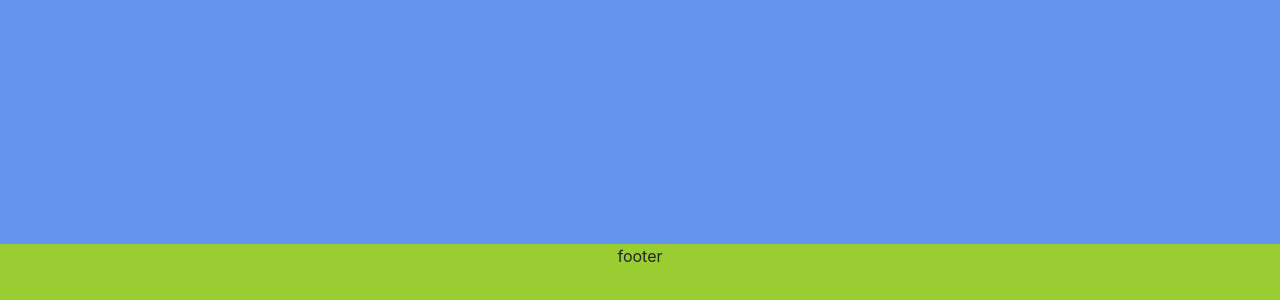
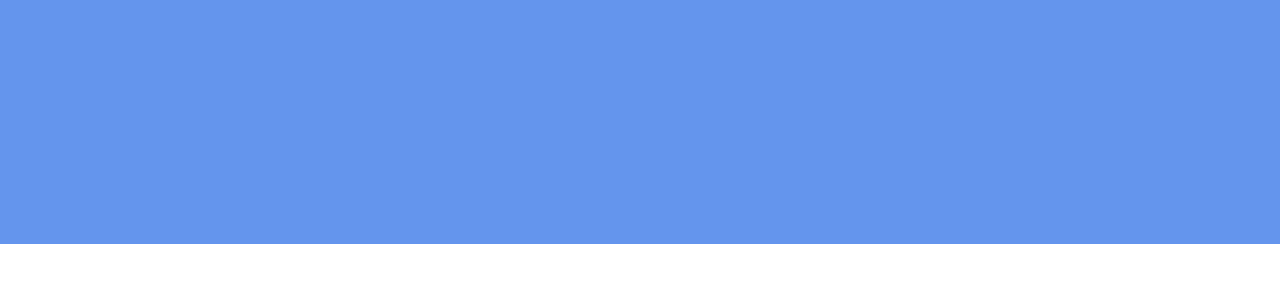
Before and after one commit to tsmithno2/Portfolio, a React (Create React App) app: page /#/ in a window 1280 px wide. Shown: the part 2996-3296 px from the top of the page. After the commit the page ends 3240 px from the top, so only its background shows below. Built offline with nearby package versions, Linux system fonts and the light colour scheme.

Commit message:
got rid of the footer. Its suseless in my design

```diff
--- a/src/App.js
+++ b/src/App.js
@@ -1,7 +1,6 @@
 import React from "react";
 import "./App.css";
 import Experience from "./components/experience/Experience.js";
-import Footer from "./components/footer/Footer.js";
 import Header from "./components/header/Header.js";
 import Skills from "./components/skills/Skills.js";
 import Intro from "./components/intro/Intro";
@@ -15,7 +14,6 @@ function App() {
       <Skills />
       <Experience />
       <Contact />
-      <Footer />
     </div>
   );
 }
--- a/src/components/footer/Footer.css
+++ /dev/null
@@ -1,5 +0,0 @@
-.FooterFull {
-  height: 15vh;
-  width: 100vw;
-  background-color: yellowgreen;
-}
--- a/src/components/footer/Footer.js
+++ /dev/null
@@ -1,12 +0,0 @@
-import React, { useState, useEffect } from "react";
-import "./Footer.css";
-
-function Footer() {
-  return (
-    <div className="FooterFull">
-      <p>footer</p>
-    </div>
-  );
-}
-
-export default Footer;
```
